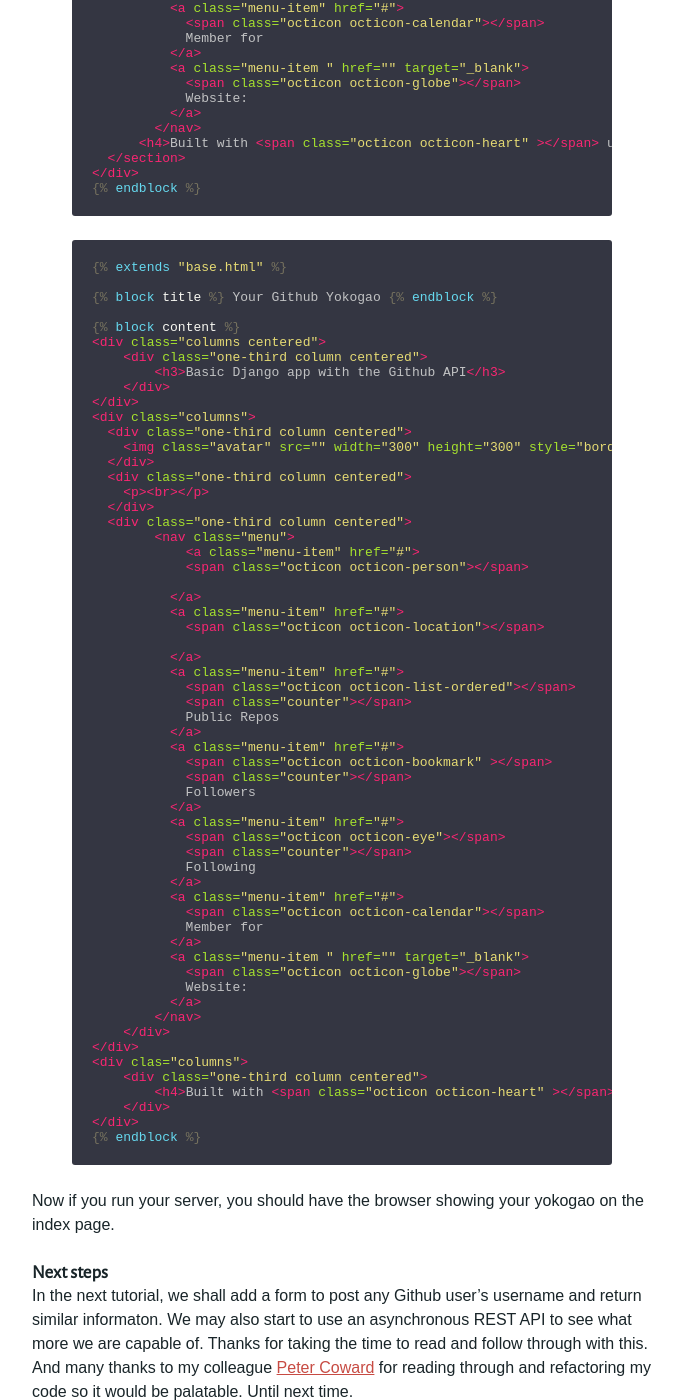
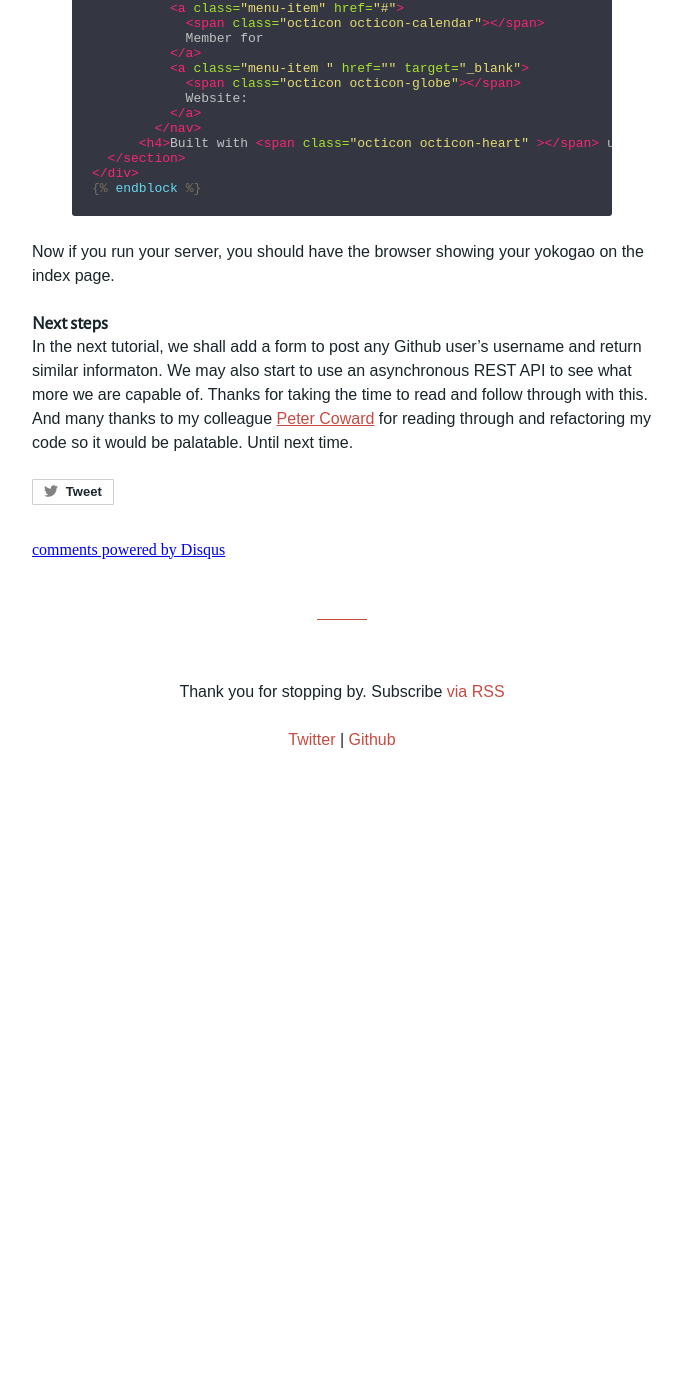
Before and after one commit to AJIT92/raybesiga.github.com, a Jekyll site: the page built from _posts/2016-02-23-basic-django-app-github-api.markdown, in a window 1280 px wide and 1400 px high, scrolled down 9445 px. Shown: the whole window, without its empty margins (298-980 px from the left). Built offline with Jekyll 4.4.1, drawn with Linux system fonts in a browser that asks for light colours; some web fonts are replaced; comment, search, counter and statistics services are not loaded; after the commit the page ends 10221 px from its top, so only the background shows below that.

Commit message:
Update index page on post

```diff
--- a/_posts/2016-02-23-basic-django-app-github-api.markdown
+++ b/_posts/2016-02-23-basic-django-app-github-api.markdown
@@ -444,69 +444,6 @@ Then edit the `index.html` file:
 {% raw %}{% endblock %}{% endraw %}
 {% endhighlight %}
 
-
-{% highlight jinja %}
-{% raw %}{% extends "base.html" %}{% endraw %}
-
-{% raw %}{% block title %} Your Github Yokogao {% endblock %}{% endraw %}
-
-{% raw %}{% block content %}{% endraw %}
-<div class="columns centered">
-    <div class="one-third column centered">
-        <h3>Basic Django app with the Github API</h3>
-    </div>
-</div>
-<div class="columns">
-  <div class="one-third column centered">
-    <img class="avatar" src="{{ avatar_url }}" width="300" height="300" style="border-radius: 50%;">
-  </div>
-  <div class="one-third column centered">
-    <p><br></p>
-  </div>
-  <div class="one-third column centered">
-        <nav class="menu">
-            <a class="menu-item" href="#">
-            <span class="octicon octicon-person"></span>
-            {{ name }}
-          </a>
-          <a class="menu-item" href="#">
-            <span class="octicon octicon-location"></span>
-            {{ location }}
-          </a>
-          <a class="menu-item" href="#">
-            <span class="octicon octicon-list-ordered"></span>
-            <span class="counter">{{ public_repos }}</span>
-            Public Repos
-          </a>
-          <a class="menu-item" href="#">
-            <span class="octicon octicon-bookmark" ></span>
-            <span class="counter">{{ followers }}</span>
-            Followers
-          </a>
-          <a class="menu-item" href="#">
-            <span class="octicon octicon-eye"></span>
-            <span class="counter">{{ following }}</span>
-            Following
-          </a>
-          <a class="menu-item" href="#">
-            <span class="octicon octicon-calendar"></span>
-            Member for {{ created_at|timesince }}
-          </a>
-          <a class="menu-item " href="{{ blog }}" target="_blank">
-            <span class="octicon octicon-globe"></span>
-            Website: {{ blog }}
-          </a>
-        </nav>
-    </div>
-</div>
-<div clas="columns">
-    <div class="one-third column centered">
-        <h4>Built with <span class="octicon octicon-heart" ></span> using the Github API and Primer</h4>
-    </div>
-</div>
-{% raw %}{% endblock %}{% endraw %}
-{% endhighlight %}
-
 Now if you run your server, you should have the browser showing your yokogao on the index page.
 
 ### Next steps
```
